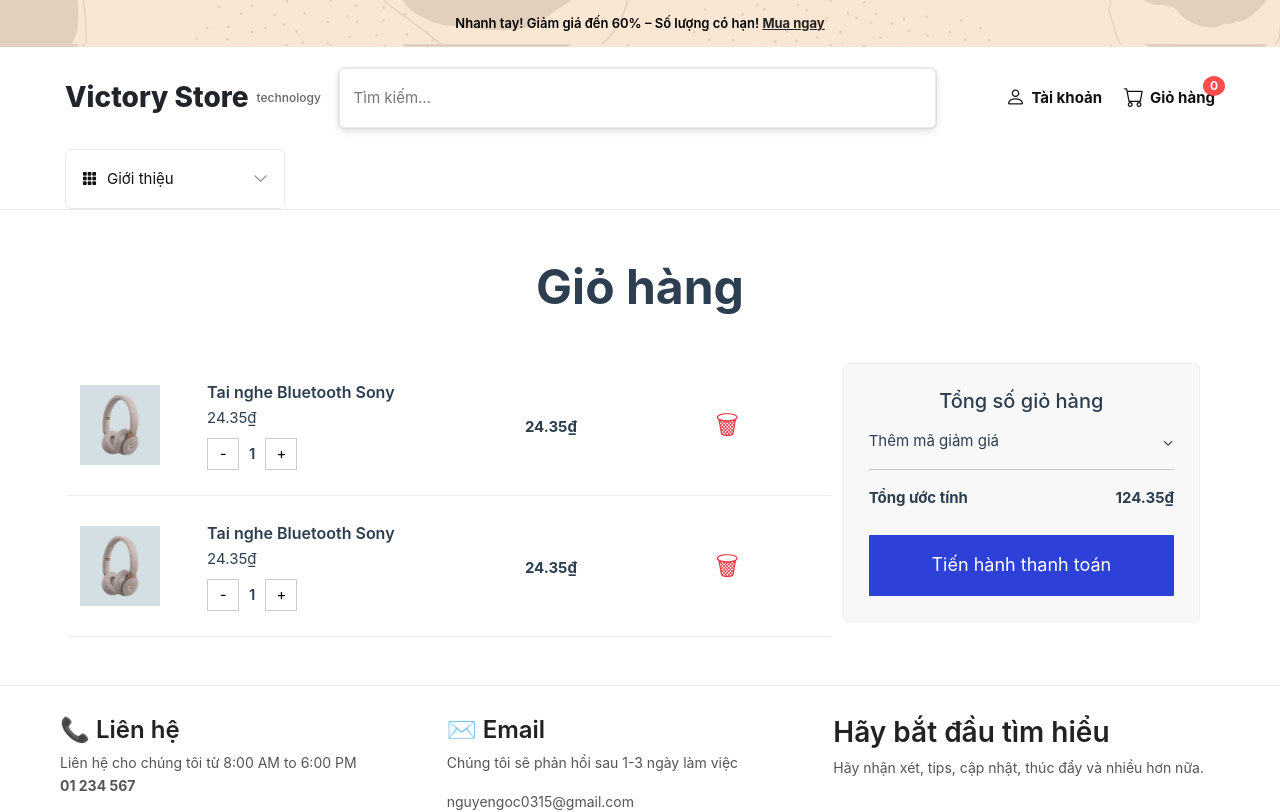
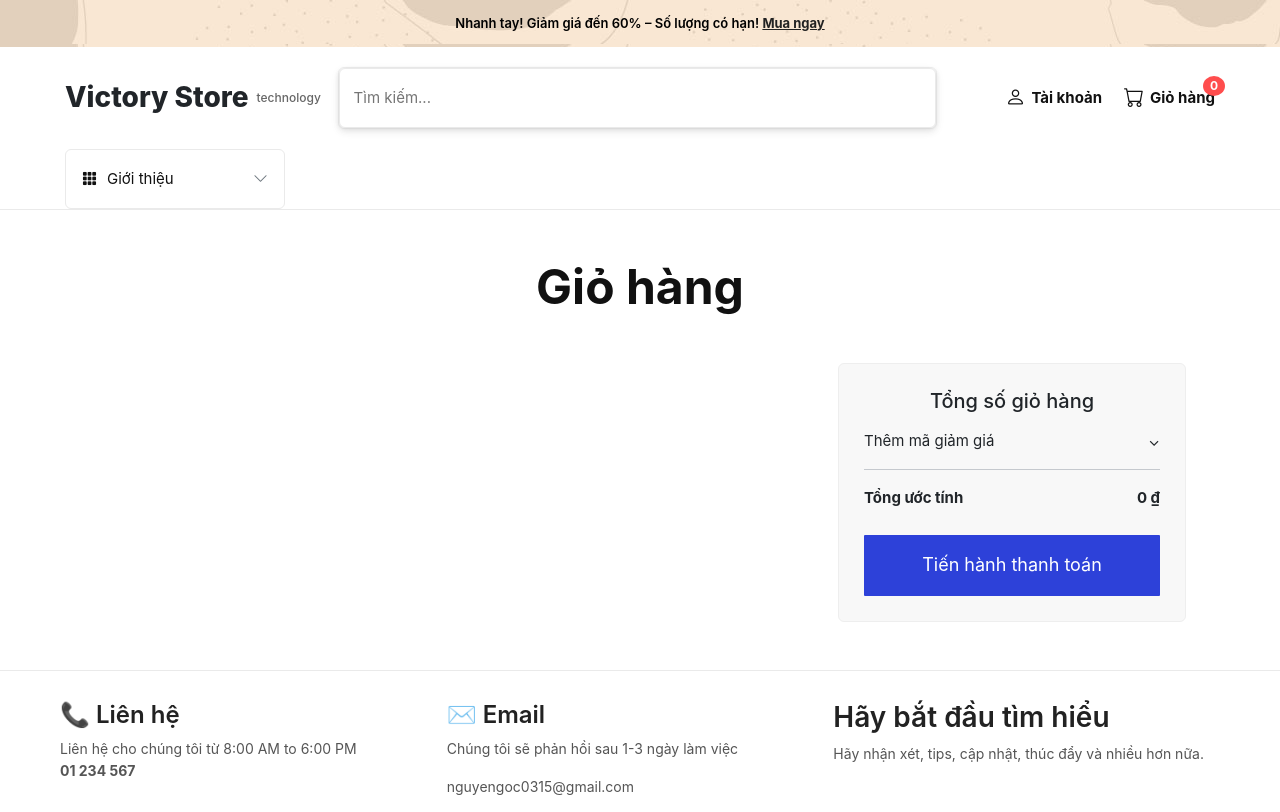
Before and after one commit to Sangpts1307/victory_cd_client, a Vue app: page /cart in a window 1280 px wide. Shown: the top 812 px of the page. Built offline with nearby package versions, Linux system fonts and the light colour scheme.

Commit message:
Update CartView.vue

```diff
--- a/src/views/CartView.vue
+++ b/src/views/CartView.vue
@@ -6,18 +6,19 @@
             <h1 class="cart-title">Giỏ hàng</h1>
 
             <div class="row">
-                <!-- LEFT: Cart Items -->
                 <div class="col-md-8">
-
-                    <div class="row product-row align-items-center" v-for="(item, index) in products" :key="index">
+                    <div class="row product-row align-items-center" v-for="(item, index) in products" :key="item.id">
+                        <div class="col-auto d-flex align-items-center">
+                            <input type="checkbox" v-model="item.selected" class="product-checkbox" />
+                        </div>
 
                         <div class="col-3 col-md-2">
-                            <img src="../assets/headphone.png" class="product-img">
+                            <img :src="item.thumbnail_url || defaultThumbnail" class="product-img" />
                         </div>
 
-                        <div class="col-9 col-md-5">
+                        <div class="col-6 col-md-5">
                             <div class="product-name">{{ item.name }}</div>
-                            <div>{{ item.price }}₫</div>
+                            <div class="product-price">{{ formatPrice(item.price) }}</div>
 
                             <div class="d-flex align-items-center mt-2">
                                 <button class="qty-btn" @click="decrease(index)">-</button>
@@ -26,107 +27,135 @@
                             </div>
                         </div>
 
-                        <div class="col-md-3 text-md-right mt-3 mt-md-1">
-                            <strong>{{ (item.price * item.quantity).toFixed(2) }}₫</strong>
+                        <div class="col-md-2 text-md-right">
+                            <strong class="product-total">
+                                {{ formatPrice(item.price * item.quantity) }}
+                            </strong>
                         </div>
 
-                        <div class="col-md-2 text-md-right">
-                            <span class="trash-icon">&#128465;</span>
+                        <div class="col-auto text-right">
+                            <span class="trash-icon" @click="removeItem(index)">&#128465;</span>
                         </div>
-                    </div>
-
-                </div>
-
-                <!-- RIGHT: Cart Summary -->
-                <div class="col-md-4 mt-4 mt-md-2">
-                    <div class="cart-box">
-                        <h5 class="mb-3 text-center">Tổng số giỏ hàng</h5>
-
-                        <div class="d-flex justify-content-between">
-                            <span>Thêm mã giảm giá</span>
-                            <span>⌄</span>
-                        </div>
-
-                        <hr>
-
-                        <div class="d-flex justify-content-between">
-                            <strong>Tổng ước tính</strong>
-                            <strong>124.35₫</strong>
-                        </div>
-
-                        <button class="checkout-btn">Tiến hành thanh toán</button>
                     </div>
                 </div>
 
+                <div class="col-md-4 mt-4 mt-md-2">
+                    <div class="cart-box">
+                        <h5 class="cart-box-title text-dark mb-3 text-center">
+                            Tổng số giỏ hàng
+                        </h5>
+
+                        <div class="d-flex justify-content-between">
+                            <span class="text-dark">Thêm mã giảm giá</span>
+                            <span class="text-dark">⌄</span>
+                        </div>
+
+                        <hr />
+
+                        <div class="d-flex justify-content-between">
+                            <strong class="text-dark">Tổng ước tính</strong>
+                            <strong class="text-dark">{{ formatPrice(totalPrice) }}</strong>
+                        </div>
+
+                        <button class="checkout-btn" @click="goToCheckout">
+                            Tiến hành thanh toán
+                        </button>
+                    </div>
+                </div>
             </div>
         </div>
     </div>
-
 
     <FooterComponent />
 </template>
 
 <script setup>
-import axios from 'axios'
-import HeaderComponent from '../components/HeaderComponent.vue'
-import FooterComponent from '@/components/FooterComponent.vue'
-import { apiHelper } from '@/helpers/axios'
-import { ref } from 'vue'
+import { ref, computed, onMounted } from "vue";
+import { useRouter } from "vue-router";
+import HeaderComponent from "../components/HeaderComponent.vue";
+import FooterComponent from "@/components/FooterComponent.vue";
+import { useCartStore } from "@/stores/cart";
+import defaultThumbnail from "../assets/default_thumbnail.jpg";
 
-const products = ref([
-    { name: "Tai nghe Bluetooth Sony", price: 24.35, quantity: 1 },
-    { name: "Tai nghe Bluetooth Sony", price: 24.35, quantity: 1 },
-])
+const router = useRouter();
+const cartStore = useCartStore();
+const products = ref([]);
+
+onMounted(() => {
+    const storedCart = JSON.parse(localStorage.getItem("cart") || "[]");
+    if (storedCart.length) {
+        products.value = storedCart.map((item) => ({
+            ...item,
+            quantity: item.quantity || 1,
+            selected: false
+        }));
+        cartStore.items = [...products.value];
+    } else if (cartStore.items.length) {
+        products.value = cartStore.items.map((item) => ({
+            ...item,
+            quantity: item.quantity || 1,
+            selected: false
+        }));
+        localStorage.setItem("cart", JSON.stringify(products.value));
+    }
+});
 
 const increase = (index) => {
-    products.value[index].quantity++
-}
+    products.value[index].quantity++;
+    cartStore.items[index].quantity = products.value[index].quantity;
+    localStorage.setItem("cart", JSON.stringify(cartStore.items));
+};
 
 const decrease = (index) => {
     if (products.value[index].quantity > 1) {
-        products.value[index].quantity--
+        products.value[index].quantity--;
+        cartStore.items[index].quantity = products.value[index].quantity;
+        localStorage.setItem("cart", JSON.stringify(cartStore.items));
     }
-}
-</script>
+};
 
-<script>
-export default {
-    props: {
-        product: Object,
-    },
+const removeItem = (index) => {
+    products.value.splice(index, 1);
+    cartStore.items.splice(index, 1);
+    localStorage.setItem("cart", JSON.stringify(cartStore.items));
+};
 
-    data() {
-        return {
+const totalPrice = computed(() =>
+    products.value
+        .filter((item) => item.selected)
+        .reduce((sum, item) => sum + item.price * item.quantity, 0)
+);
 
-        }
-    },
-    created() { },
-    mounted() {
-    },
-    watch: {},
-    computed: {
+const formatPrice = (value) => {
+    if (!value) return "0 ₫";
+    return new Intl.NumberFormat("vi-VN", {
+        style: "currency",
+        currency: "VND"
+    }).format(value);
+};
 
-    },
-    methods: {
-        formatPrice(value) {
-            if (!value) return '0 đ'
-            return value.toString().replace(/\B(?=(\d{3})+(?!\d))/g, '.') + ' đ'
-        },
+const goToCheckout = () => {
+    const token = sessionStorage.getItem("token");
+    if (!token) {
+        alert("Bạn cần đăng nhập để mua hàng, đăng nhập ngay");
+        router.push("/login");
+    }
+    const selectedProducts = products.value.filter(item => item.selected);
 
-    },
-}
+    if (selectedProducts.length === 0) {
+        alert("Bạn vui lòng chọn mặt hàng");
+        return;
+    }
+
+    router.push("/checkout");
+};
 </script>
 
 <style scoped>
 body {
-    font-family: 'Outfit', Arial, sans-serif;
+    font-family: "Outfit", Arial, sans-serif;
     background: #fff;
-}
-
-.container {
-    max-width: 1200px;
-    margin: auto;
-    padding: 0 20px 0 20px;
+    color: #111;
 }
 
 .cart-title {
@@ -134,20 +163,34 @@ body {
     font-weight: 700;
     margin-bottom: 40px;
     text-align: center;
+    color: #111;
 }
 
 .product-row {
     padding: 25px 0;
     border-bottom: 1px solid #eee;
+    display: flex;
+    align-items: center;
+}
+
+.product-checkbox {
+    width: 26px;
+    height: 26px;
+    margin-right: 10px;
+    cursor: pointer;
 }
 
 .product-img {
     width: 80px;
+    height: 80px;
+    object-fit: contain;
 }
 
-.product-name {
-    font-weight: 600;
-    font-size: 16px;
+.product-name,
+.product-price,
+.product-total,
+.text-dark {
+    color: #111;
 }
 
 .qty-btn {
@@ -155,30 +198,28 @@ body {
     height: 32px;
     border: 1px solid #ccc;
     background: #fff;
+    color: #111;
+    cursor: pointer;
 }
 
 .qty-number {
     margin: 0 10px;
     font-weight: 600;
+    color: #111;
 }
 
 .trash-icon {
     font-size: 26px;
     cursor: pointer;
     color: #e63946;
-    /* đỏ đậm */
     transition: 0.2s ease;
 }
 
 .trash-icon:hover {
     color: #b81c2a;
-    /* đỏ đậm hơn khi hover */
     transform: scale(1.15);
-    /* hơi lớn hơn khi hover */
 }
 
-
-/* Right side */
 .cart-box {
     background: #f8f8f8;
     padding: 25px;
@@ -188,12 +229,13 @@ body {
 
 .checkout-btn {
     background: #2d41d9;
-    color: #fff;
+    color: #fff !important;
     width: 100%;
     padding: 16px 0;
     font-size: 18px;
     border: none;
     border-radius: 1px;
     margin-top: 25px;
+    cursor: pointer;
 }
 </style>
```
